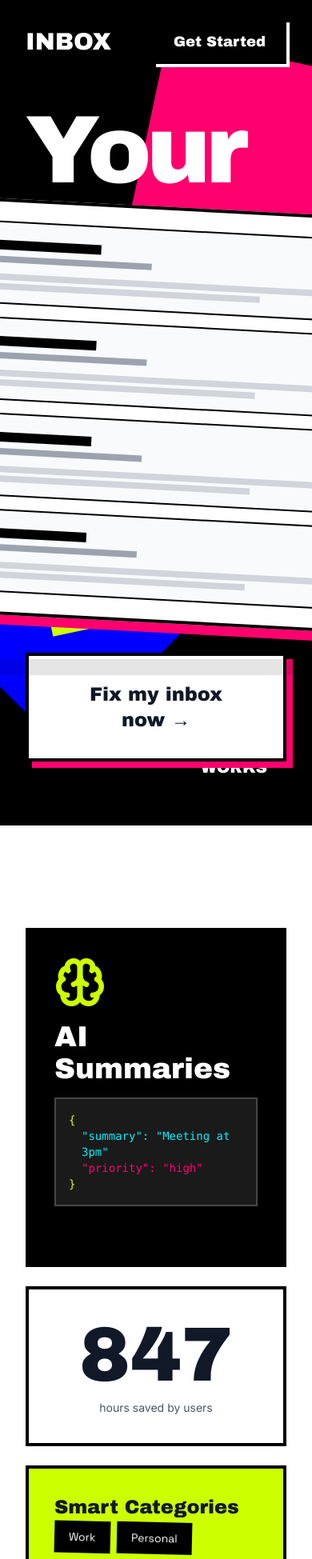
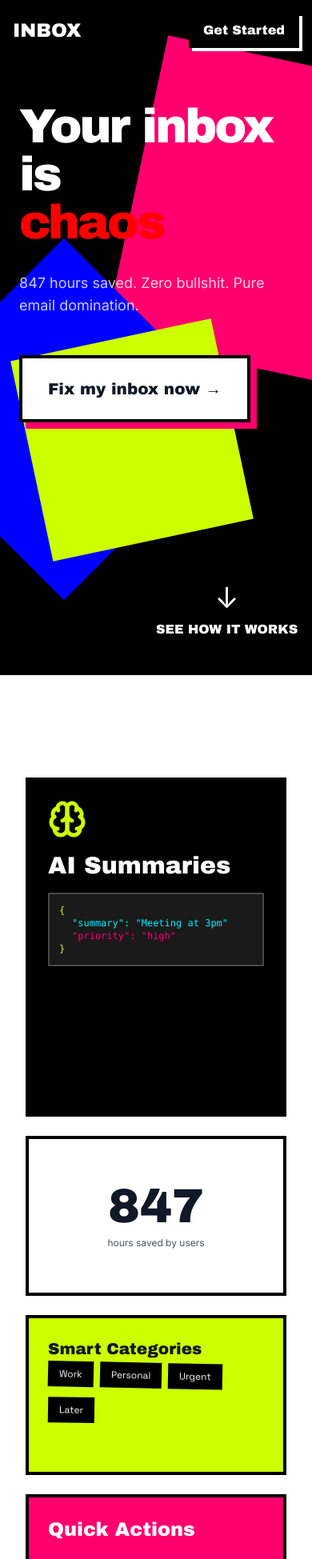
Before and after one commit to cold20-07/Inbox, a React (Vite) app in the folder frontend/: page / in a window 390 px wide. Shown: the top 1949 px of the page at 80% size. Built offline with nearby package versions, Linux system fonts and the light colour scheme; the HTML template or start-up script is replaced by a standard one.

Commit message:
Fix mobile UI/UX: Improve icon sizes, spacing, and responsive design across all components

```diff
--- a/frontend/src/components/layout/NuclearNav.tsx
+++ b/frontend/src/components/layout/NuclearNav.tsx
@@ -36,15 +36,15 @@ export default function NuclearNav() {
       <nav
         className={`fixed top-0 left-0 right-0 z-40 transition-all duration-300 ${
           scrolled
-            ? 'bg-white border-b-8 border-black shadow-thick animate-slam'
+            ? 'bg-white border-b-4 md:border-b-8 border-black shadow-thick animate-slam'
             : 'bg-transparent'
         }`}
       >
-        <div className="container mx-auto px-8 py-6 flex items-center justify-between">
+        <div className="container mx-auto px-4 md:px-8 py-4 md:py-6 flex items-center justify-between">
           {/* Logo */}
           <Link
             to="/"
-            className="text-3xl font-display group relative"
+            className="text-2xl md:text-3xl font-display group relative"
           >
             <span className={`${scrolled ? 'text-black' : 'text-white'} group-hover:animate-glitch`}>
               INBOX
@@ -57,7 +57,7 @@ export default function NuclearNav() {
           <Link to="/auth">
             <button className="group relative">
               <div className={`absolute inset-0 ${scrolled ? 'bg-hotpink' : 'bg-white'} translate-x-1 translate-y-1 transition-all group-hover:translate-x-0.5 group-hover:translate-y-0.5`} />
-              <div className={`relative ${scrolled ? 'bg-white text-black' : 'bg-black text-white'} px-6 py-3 text-lg font-display border-2 border-black transition-all group-hover:scale-105 group-active:scale-95`}>
+              <div className={`relative ${scrolled ? 'bg-white text-black' : 'bg-black text-white'} px-4 py-2 md:px-6 md:py-3 text-base md:text-lg font-display border-2 border-black transition-all group-hover:scale-105 group-active:scale-95`}>
                 Get Started
               </div>
             </button>
--- a/frontend/src/components/sections/BentoFeatures.tsx
+++ b/frontend/src/components/sections/BentoFeatures.tsx
@@ -13,16 +13,16 @@ export default function BentoFeatures() {
 
           {/* Card 1: AI Summaries - The Bold One */}
           <div
-            className={`col-span-12 md:col-span-6 row-span-2 bg-black text-white p-8 border-4 border-black relative overflow-hidden transition-all duration-300 ${
+            className={`col-span-12 md:col-span-6 row-span-2 bg-black text-white p-6 md:p-8 border-4 border-black relative overflow-hidden transition-all duration-300 ${
               hoveredCard === 1 ? 'z-20 scale-105 shadow-brutal-color' : hoveredCard !== null ? 'opacity-60' : ''
             }`}
             onMouseEnter={() => setHoveredCard(1)}
             onMouseLeave={() => setHoveredCard(null)}
           >
             <div className="relative z-10">
-              <Brain className="w-16 h-16 mb-4 text-lime" strokeWidth={2.5} />
-              <h3 className="text-4xl font-display mb-4">AI Summaries</h3>
-              <div className="font-mono text-sm bg-white/10 p-4 border-2 border-white/20">
+              <Brain className="w-12 h-12 md:w-16 md:h-16 mb-4 text-lime" strokeWidth={2.5} />
+              <h3 className="text-3xl md:text-4xl font-display mb-4">AI Summaries</h3>
+              <div className="font-mono text-xs md:text-sm bg-white/10 p-3 md:p-4 border-2 border-white/20">
                 <div className="text-lime">{'{'}</div>
                 <div className="ml-4 text-neon-blue">"summary": "Meeting at 3pm"</div>
                 <div className="ml-4 text-hotpink">"priority": "high"</div>
@@ -30,7 +30,7 @@ export default function BentoFeatures() {
               </div>
             </div>
             {hoveredCard === 1 && (
-              <div className="absolute bottom-4 left-8 text-white/60 font-mono text-sm animate-slam">
+              <div className="absolute bottom-4 left-6 md:left-8 text-white/60 font-mono text-xs md:text-sm animate-slam">
                 &gt; Generating summary...
               </div>
             )}
@@ -38,7 +38,7 @@ export default function BentoFeatures() {
 
           {/* Card 2: Speed - The Minimal One */}
           <div
-            className={`col-span-12 md:col-span-3 row-span-1 bg-white border-4 border-black p-8 flex flex-col items-center justify-center transition-all duration-300 ${
+            className={`col-span-12 md:col-span-3 row-span-1 bg-white border-4 border-black p-6 md:p-8 flex flex-col items-center justify-center transition-all duration-300 ${
               hoveredCard === 2 ? 'z-20 scale-105 shadow-brutal' : hoveredCard !== null ? 'opacity-60' : ''
             }`}
             onMouseEnter={() => {
@@ -56,24 +56,24 @@ export default function BentoFeatures() {
             }}
             onMouseLeave={() => setHoveredCard(null)}
           >
-            <div className="text-8xl font-display mb-2">{count}</div>
-            <div className="text-sm text-gray-600">hours saved by users</div>
+            <div className="text-6xl md:text-8xl font-display mb-2">{count}</div>
+            <div className="text-xs md:text-sm text-gray-600 text-center">hours saved by users</div>
           </div>
 
           {/* Card 3: Categories - The Visual One */}
           <div
-            className={`col-span-12 md:col-span-3 row-span-1 bg-lime border-4 border-black p-8 relative overflow-hidden transition-all duration-300 ${
+            className={`col-span-12 md:col-span-3 row-span-1 bg-lime border-4 border-black p-6 md:p-8 relative overflow-hidden transition-all duration-300 ${
               hoveredCard === 3 ? 'z-20 scale-105 shadow-brutal' : hoveredCard !== null ? 'opacity-60' : ''
             }`}
             onMouseEnter={() => setHoveredCard(3)}
             onMouseLeave={() => setHoveredCard(null)}
           >
-            <h3 className="text-2xl font-display mb-4">Smart Categories</h3>
+            <h3 className="text-xl md:text-2xl font-display mb-4">Smart Categories</h3>
             <div className="flex flex-wrap gap-2">
               {['Work', 'Personal', 'Urgent', 'Later'].map((cat, i) => (
                 <div
                   key={cat}
-                  className="px-4 py-2 bg-black text-white font-accent text-sm border-2 border-black animate-drift"
+                  className="px-3 py-1.5 md:px-4 md:py-2 bg-black text-white font-accent text-xs md:text-sm border-2 border-black animate-drift"
                   style={{ animationDelay: `${i * 0.5}s` }}
                 >
                   {cat}
@@ -84,53 +84,53 @@ export default function BentoFeatures() {
 
           {/* Card 4: Actions - The Interactive One */}
           <div
-            className={`col-span-12 md:col-span-4 row-span-2 bg-hotpink border-4 border-black p-8 transition-all duration-300 ${
+            className={`col-span-12 md:col-span-4 row-span-2 bg-hotpink border-4 border-black p-6 md:p-8 transition-all duration-300 ${
               hoveredCard === 4 ? 'z-20 scale-105 shadow-brutal' : hoveredCard !== null ? 'opacity-60' : ''
             }`}
             onMouseEnter={() => setHoveredCard(4)}
             onMouseLeave={() => setHoveredCard(null)}
           >
-            <h3 className="text-3xl font-display mb-6 text-white">Quick Actions</h3>
+            <h3 className="text-2xl md:text-3xl font-display mb-6 text-white">Quick Actions</h3>
             <div className="space-y-3">
-              <button className="w-full bg-white text-black px-6 py-4 font-display text-xl border-4 border-black hover:translate-x-1 hover:translate-y-1 transition-transform">
+              <button className="w-full bg-white text-black px-4 py-3 md:px-6 md:py-4 font-display text-lg md:text-xl border-4 border-black hover:translate-x-1 hover:translate-y-1 transition-transform">
                 Archive
               </button>
-              <button className="w-full bg-black text-white px-6 py-4 font-display text-xl border-4 border-black hover:translate-x-1 hover:translate-y-1 transition-transform">
+              <button className="w-full bg-black text-white px-4 py-3 md:px-6 md:py-4 font-display text-lg md:text-xl border-4 border-black hover:translate-x-1 hover:translate-y-1 transition-transform">
                 Delete
               </button>
             </div>
-            <div className="mt-6 text-white font-mono text-sm">
+            <div className="mt-6 text-white font-mono text-xs md:text-sm">
               12,847 emails archived today
             </div>
           </div>
 
           {/* Card 5: Integration - The Trust One */}
           <div
-            className={`col-span-12 md:col-span-5 row-span-1 bg-electric border-4 border-black p-8 transition-all duration-300 ${
+            className={`col-span-12 md:col-span-5 row-span-1 bg-electric border-4 border-black p-6 md:p-8 transition-all duration-300 ${
               hoveredCard === 5 ? 'z-20 scale-105 shadow-brutal' : hoveredCard !== null ? 'opacity-60' : ''
             }`}
             onMouseEnter={() => setHoveredCard(5)}
             onMouseLeave={() => setHoveredCard(null)}
           >
-            <h3 className="text-2xl font-display mb-4 text-white">Works with</h3>
-            <div className="flex gap-6 items-center">
-              <Mail className="w-16 h-16 text-white" strokeWidth={2.5} />
-              <Mailbox className="w-16 h-16 text-white" strokeWidth={2.5} />
+            <h3 className="text-xl md:text-2xl font-display mb-4 text-white">Works with</h3>
+            <div className="flex gap-4 md:gap-6 items-center">
+              <Mail className="w-12 h-12 md:w-16 md:h-16 text-white" strokeWidth={2.5} />
+              <Mailbox className="w-12 h-12 md:w-16 md:h-16 text-white" strokeWidth={2.5} />
             </div>
-            <div className="mt-4 text-white/80 text-sm">Gmail • Outlook • Everything</div>
+            <div className="mt-4 text-white/80 text-xs md:text-sm">Gmail • Outlook • Everything</div>
           </div>
 
           {/* Card 6: Mobile - The Device One */}
           <div
-            className={`col-span-12 md:col-span-3 row-span-1 bg-deepurple border-4 border-black p-8 flex items-center justify-center transition-all duration-300 ${
+            className={`col-span-12 md:col-span-3 row-span-1 bg-deepurple border-4 border-black p-6 md:p-8 flex items-center justify-center transition-all duration-300 ${
               hoveredCard === 6 ? 'z-20 scale-105 shadow-brutal rotate-3' : hoveredCard !== null ? 'opacity-60' : ''
             }`}
             onMouseEnter={() => setHoveredCard(6)}
             onMouseLeave={() => setHoveredCard(null)}
           >
             <div className="text-center">
-              <Smartphone className="w-16 h-16 mb-2 text-white mx-auto" strokeWidth={2.5} />
-              <div className="text-white font-display text-xl">Mobile Ready</div>
+              <Smartphone className="w-12 h-12 md:w-16 md:h-16 mb-2 text-white mx-auto" strokeWidth={2.5} />
+              <div className="text-white font-display text-lg md:text-xl">Mobile Ready</div>
             </div>
           </div>
 
--- a/frontend/src/components/sections/NuclearHero.tsx
+++ b/frontend/src/components/sections/NuclearHero.tsx
@@ -41,33 +41,33 @@ export default function NuclearHero() {
       </div>
 
       {/* Main content */}
-      <div className="relative z-10 container mx-auto px-8 pt-32 pb-20">
+      <div className="relative z-10 container mx-auto px-6 md:px-8 pt-32 pb-20">
         {/* MASSIVE asymmetric headline */}
         <div className="max-w-7xl">
-          <h1 className="font-display text-massive md:text-nuclear leading-none tracking-crush">
+          <h1 className="font-display text-6xl sm:text-massive md:text-nuclear leading-none tracking-crush">
             <span className="block text-white">Your inbox</span>
             <span className="block text-white">is </span>
             <span className="block text-chaos">chaos</span>
           </h1>
 
-          <p className="mt-12 text-2xl md:text-4xl text-white/80 font-body max-w-2xl">
+          <p className="mt-8 md:mt-12 text-lg sm:text-2xl md:text-4xl text-white/80 font-body max-w-2xl">
             847 hours saved. Zero bullshit. Pure email domination.
           </p>
 
           {/* HUGE CTA button */}
           <a href="/auth">
-            <button className="mt-16 group relative cursor-pointer">
+            <button className="mt-12 md:mt-16 group relative cursor-pointer">
               <div className="absolute inset-0 bg-hotpink translate-x-2 translate-y-2 transition-transform group-hover:translate-x-1 group-hover:translate-y-1" />
-              <div className="relative bg-white px-12 py-8 text-2xl md:text-3xl font-display border-4 border-black transition-transform group-hover:scale-[1.02] group-active:scale-95">
+              <div className="relative bg-white px-8 py-6 md:px-12 md:py-8 text-xl md:text-2xl lg:text-3xl font-display border-4 border-black transition-transform group-hover:scale-[1.02] group-active:scale-95">
                 Fix my inbox now →
               </div>
             </button>
           </a>
         </div>
 
-        {/* Email mockup - breaking container */}
+        {/* Email mockup - breaking container (hidden on mobile) */}
         <div
-          className="absolute right-0 top-1/4 w-[600px] rotate-3"
+          className="hidden lg:block absolute right-0 top-1/4 w-[600px] rotate-3"
           style={{
             transform: `translateY(${scrollY * 0.2}px) rotate(3deg)`,
             right: '-100px'
@@ -94,10 +94,10 @@ export default function NuclearHero() {
       </div>
 
       {/* Aggressive scroll indicator */}
-      <div className="absolute bottom-12 left-1/2 -translate-x-1/2 animate-bounce">
+      <div className="absolute bottom-8 md:bottom-12 left-1/2 -translate-x-1/2 animate-bounce">
         <div className="text-white text-center">
-          <div className="text-6xl mb-2">↓</div>
-          <div className="text-xl font-display">SEE HOW IT WORKS</div>
+          <div className="text-4xl md:text-6xl mb-2">↓</div>
+          <div className="text-base md:text-xl font-display">SEE HOW IT WORKS</div>
         </div>
       </div>
     </div>
```
